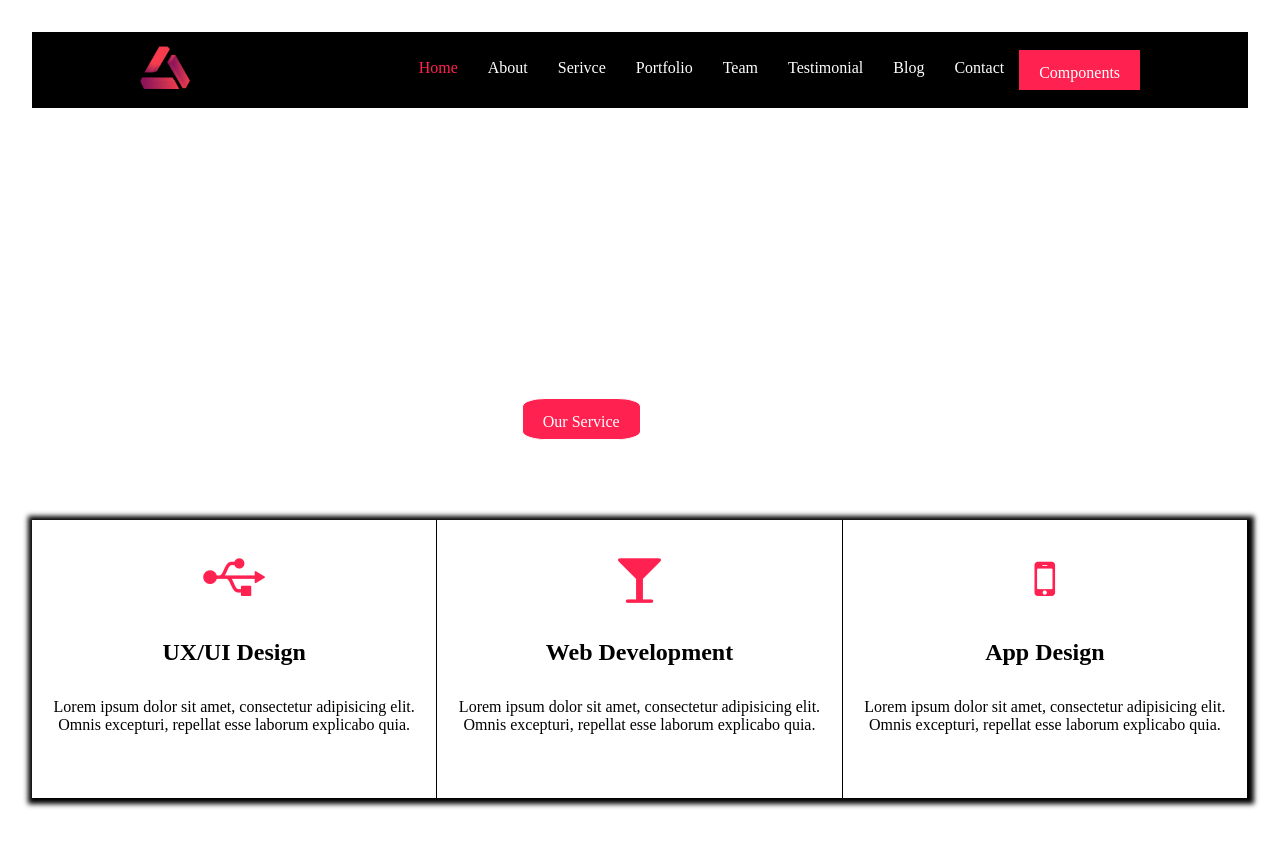
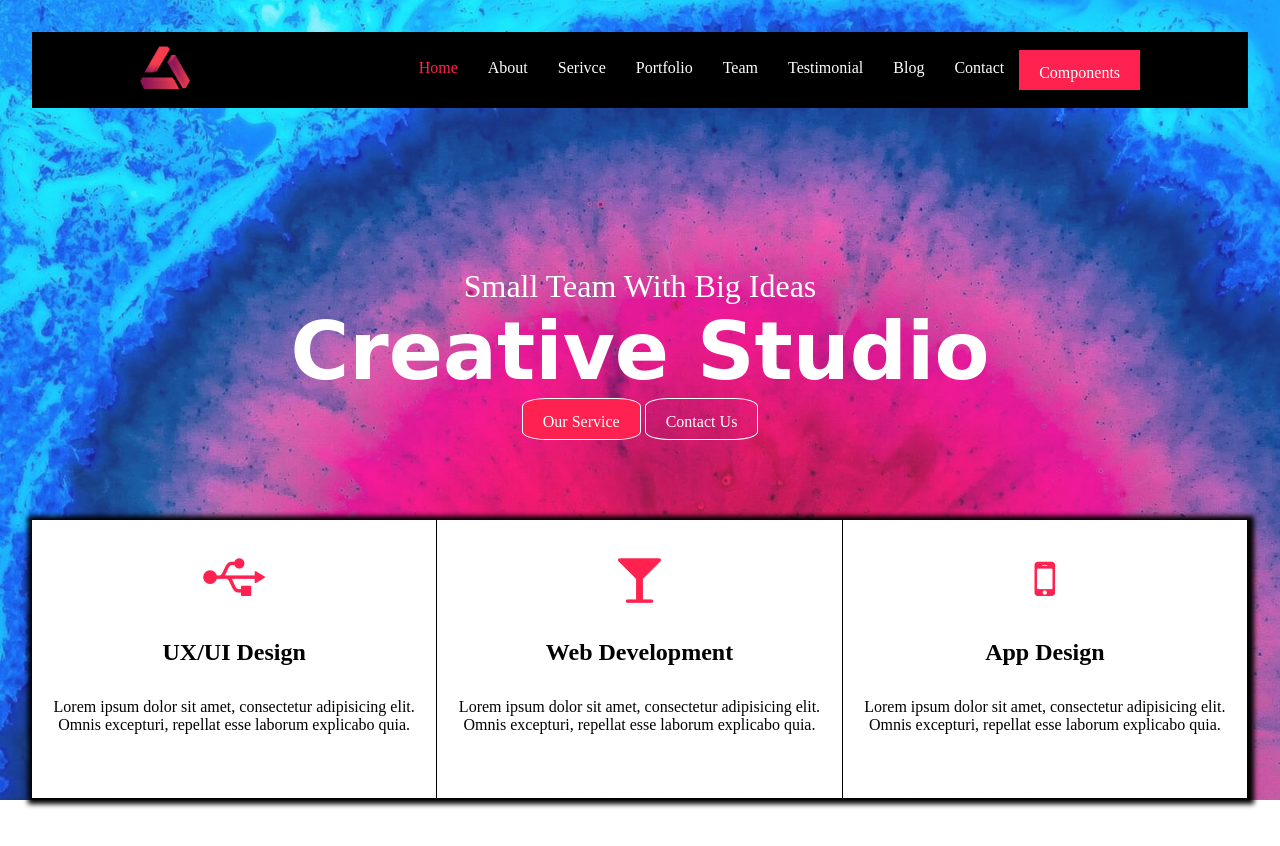
Before and after one commit to mrwebdesigner940/awesome-hero-section, a plain HTML site: page index.html in a window 1280 px wide. Drawn offline with Linux system fonts and the light colour scheme; a web font is replaced by a local one.

Commit message:
Update style.css

```diff
--- a/style.css
+++ b/style.css
@@ -27,7 +27,7 @@ header::before
     content: '';
     width: 100%;
     height: 100%;
-    background: url(../images/header.jpg) center center/cover;
+    background: url(header.jpg) center center/cover;
     position: absolute;
     z-index: -1;
     top:0;
```
